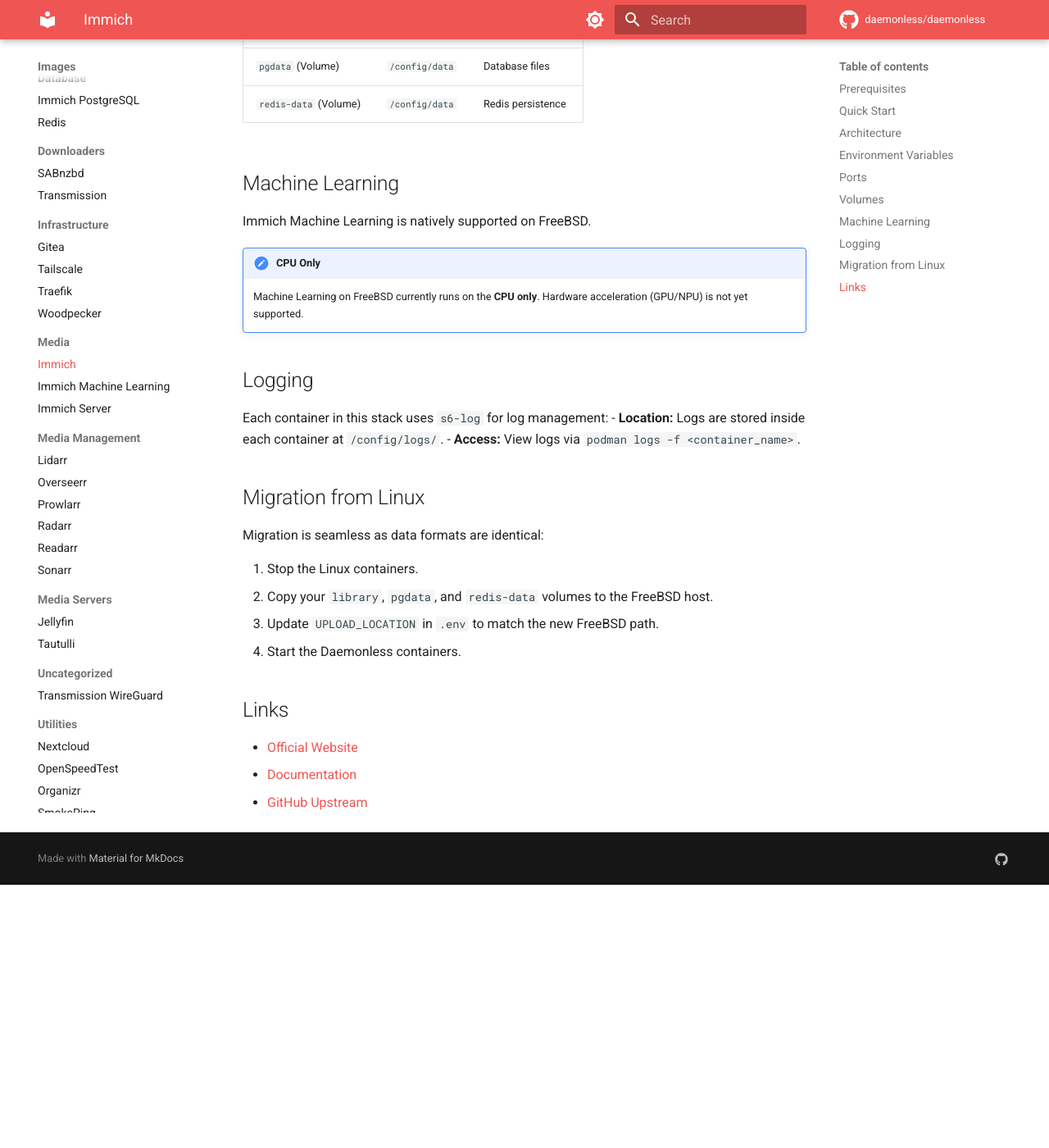
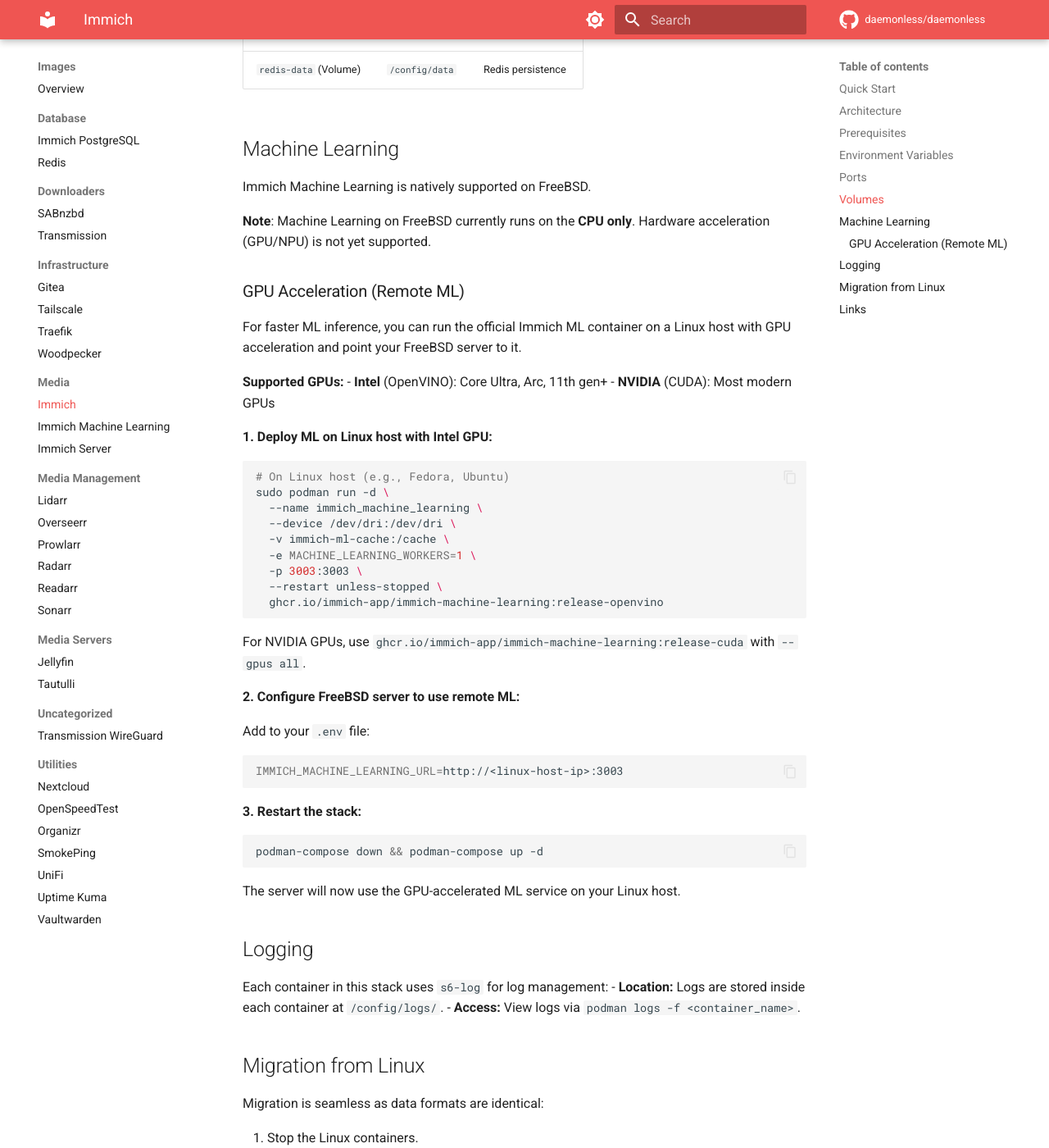
Before and after one commit to daemonless/daemonless-site-test, an MkDocs documentation site: the page built from docs/images/immich.md, in a window 1280 px wide and 1400 px high, scrolled down 2597 px. Shown: the whole window at 82% size. Built offline with MkDocs 1.6.1 and Material for MkDocs 9.7.7, drawn with Linux system fonts in a browser that asks for light colours; comment, search, counter and statistics services are not loaded; before the commit the page ends 3676 px from its top, so only the background shows below that; some of the changed text lies outside the part shown.

Commit message:
sync docs

````diff
--- a/docs/images/immich.md
+++ b/docs/images/immich.md
@@ -9,29 +9,23 @@
 | **Type** | Bundle / Stack |
 | **Source** | [github.com/daemonless/immich](https://github.com/daemonless/immich) |
 
-## Prerequisites
-
-```bash
-pkg install podman-suite cni-dnsname py311-podman-compose
-```
-
-- `cni-dnsname` enables DNS resolution between containers
-- `py311-podman-compose` runs the compose file
-
 ## Quick Start
 
 === "Compose"
 
-    1.  **Create directory and download compose file**:
+    1.  **Create directory and download files**:
         ```bash
         mkdir -p /containers/immich
         cd /containers/immich
-        fetch https://raw.githubusercontent.com/daemonless/immich/main/container-compose.yml
+        fetch https://raw.githubusercontent.com/daemonless/immich/main/container-compose.yml -o container-compose.yml
         ```
 
     2.  **Create `.env` file**:
         ```bash
         cat > .env << 'EOF'
+        # Immich configuration for FreeBSD
+        # IMPORTANT: Use absolute paths, not relative paths
+
         UPLOAD_LOCATION=/containers/immich/library
         DB_PASSWORD=changeme
         DB_USERNAME=postgres
@@ -66,16 +57,25 @@
 | **Redis** | [`ghcr.io/daemonless/redis`](https://github.com/daemonless/redis) | Redis cache (FreeBSD package) |
 | **Machine Learning** | [`ghcr.io/daemonless/immich-ml`](https://github.com/daemonless/immich-ml) | Native ML service (CPU only) |
 
+## Prerequisites
+
+```bash
+pkg install podman-suite cni-dnsname py311-podman-compose
+```
+
+- `cni-dnsname` enables DNS resolution between containers
+- `py311-podman-compose` runs the compose file
+
 ## Environment Variables
-
-The stack relies on the standard Immich `.env` file. Key variables include:
 
 | Variable | Description | Example |
 |----------|-------------|---------|
 | `UPLOAD_LOCATION` | **Absolute path** to store photos/videos | `/containers/immich/library` |
-| `DB_PASSWORD` | PostgreSQL password | `changeme` |
+| `DB_PASSWORD` | PostgreSQL password (change this!) | `changeme` |
 | `DB_USERNAME` | PostgreSQL user | `postgres` |
 | `DB_DATABASE_NAME` | PostgreSQL database name | `immich` |
+
+**Important**: `UPLOAD_LOCATION` must be an absolute path (e.g., `/containers/immich/library`), not a relative path like `./library`.
 
 ## Ports
 
@@ -95,8 +95,45 @@
 
 Immich Machine Learning is natively supported on FreeBSD.
 
-!!! note "CPU Only"
-    Machine Learning on FreeBSD currently runs on the **CPU only**. Hardware acceleration (GPU/NPU) is not yet supported.
+**Note**: Machine Learning on FreeBSD currently runs on the **CPU only**. Hardware acceleration (GPU/NPU) is not yet supported.
+
+### GPU Acceleration (Remote ML)
+
+For faster ML inference, you can run the official Immich ML container on a Linux host with GPU acceleration and point your FreeBSD server to it.
+
+**Supported GPUs:**
+- **Intel** (OpenVINO): Core Ultra, Arc, 11th gen+
+- **NVIDIA** (CUDA): Most modern GPUs
+
+**1. Deploy ML on Linux host with Intel GPU:**
+
+```bash
+# On Linux host (e.g., Fedora, Ubuntu)
+sudo podman run -d \
+  --name immich_machine_learning \
+  --device /dev/dri:/dev/dri \
+  -v immich-ml-cache:/cache \
+  -e MACHINE_LEARNING_WORKERS=1 \
+  -p 3003:3003 \
+  --restart unless-stopped \
+  ghcr.io/immich-app/immich-machine-learning:release-openvino
+```
+
+For NVIDIA GPUs, use `ghcr.io/immich-app/immich-machine-learning:release-cuda` with `--gpus all`.
+
+**2. Configure FreeBSD server to use remote ML:**
+
+Add to your `.env` file:
+```bash
+IMMICH_MACHINE_LEARNING_URL=http://<linux-host-ip>:3003
+```
+
+**3. Restart the stack:**
+```bash
+podman-compose down && podman-compose up -d
+```
+
+The server will now use the GPU-accelerated ML service on your Linux host.
 
 ## Logging
 
````
Also changed, not shown: other parts of docs/images/immich.md (+0 -3 lines), docs/images/immich-ml.md (+3 -6 lines), docs/images/immich-server.md (+7 -12 lines).
